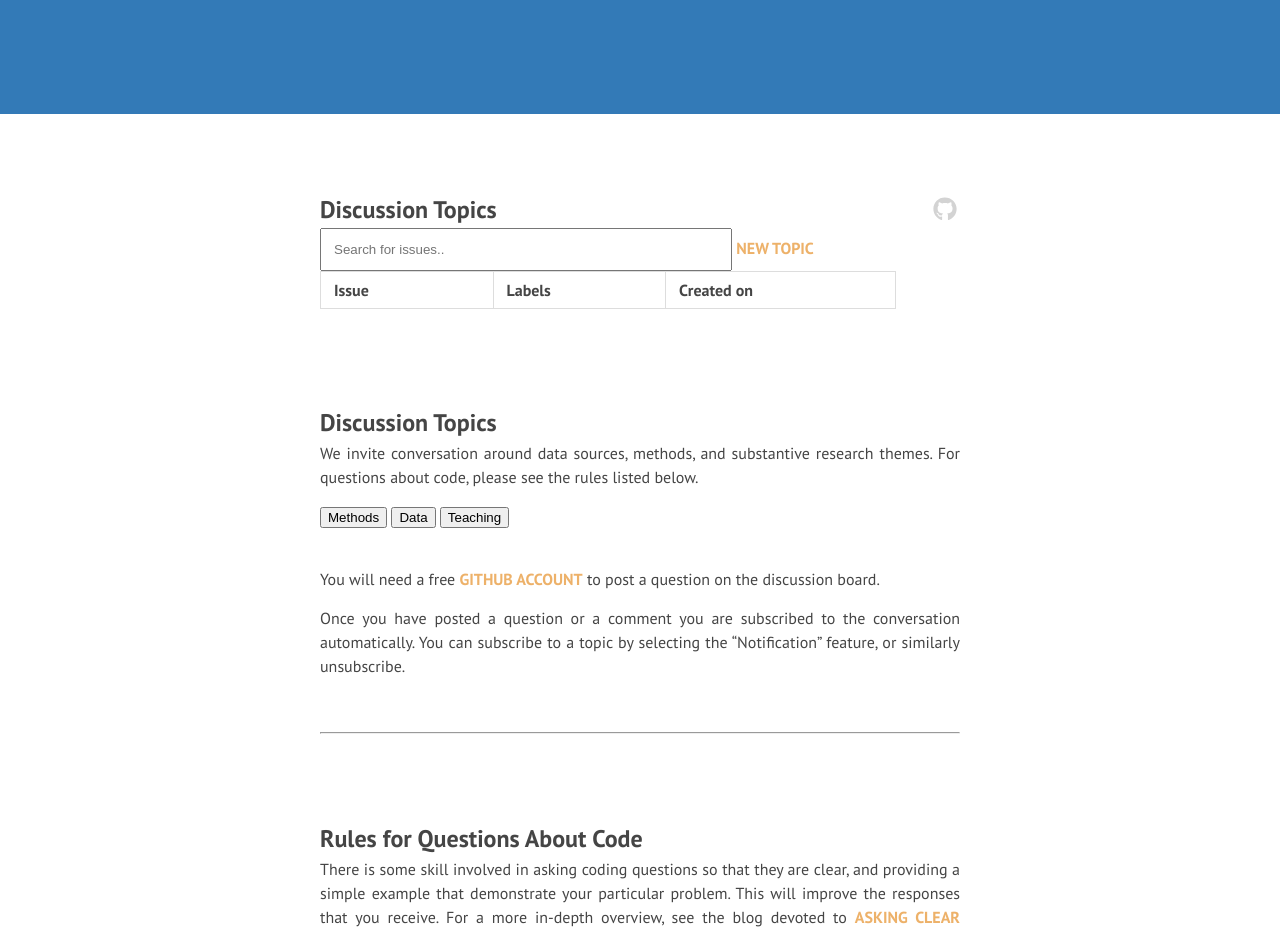
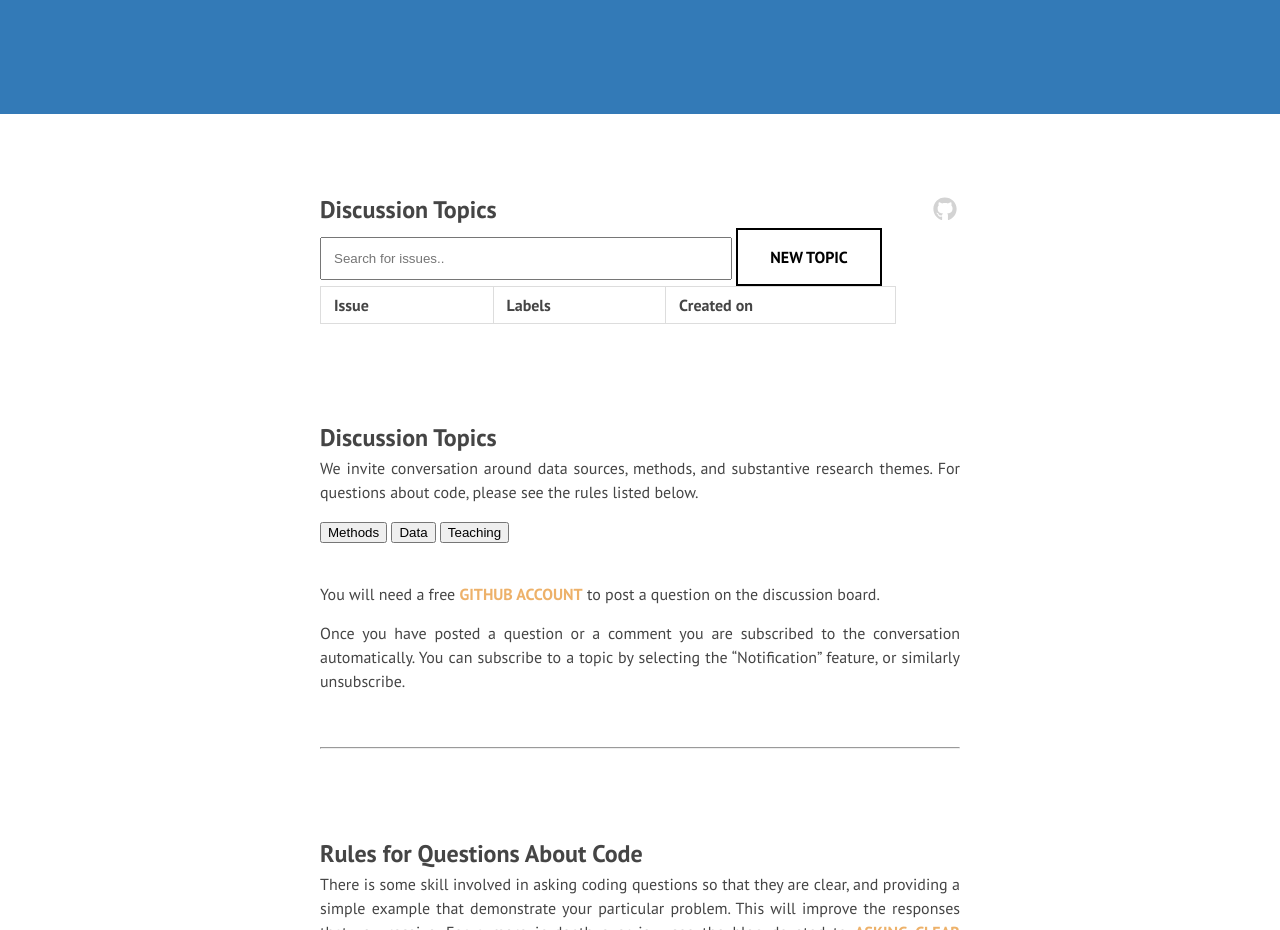
Before and after one commit to DS4PS/ds4ps_dev_site, a Jekyll site: the page built from discuss.md, in a window 1280 px wide. Shown: the part 336-1266 px from the top of the page. Built offline with Jekyll 4.4.1, drawn with Linux system fonts in a browser that asks for light colours; nearby versions of some CDN libraries; library files that are not in the unit come from our copies.

Commit message:
Update discussions.html

```diff
--- a/_layouts/discussions.html
+++ b/_layouts/discussions.html
@@ -11,6 +11,23 @@ li i {
 }
 li span {
   float : right;
+}
+
+.button {
+  background-color: white;
+  color: black;
+  border: 2px solid black;
+  padding: 15px 32px;
+  text-align: center;
+  text-decoration: none;
+  display: inline-block;
+  font-size: 16px;
+  -webkit-transition-duration: 0.4s; /* Safari */
+  transition-duration: 0.4s;
+}
+.button:hover {
+  background-color: #337ab7; /* blue */
+  color: white;
 }
 </style>
 
```
